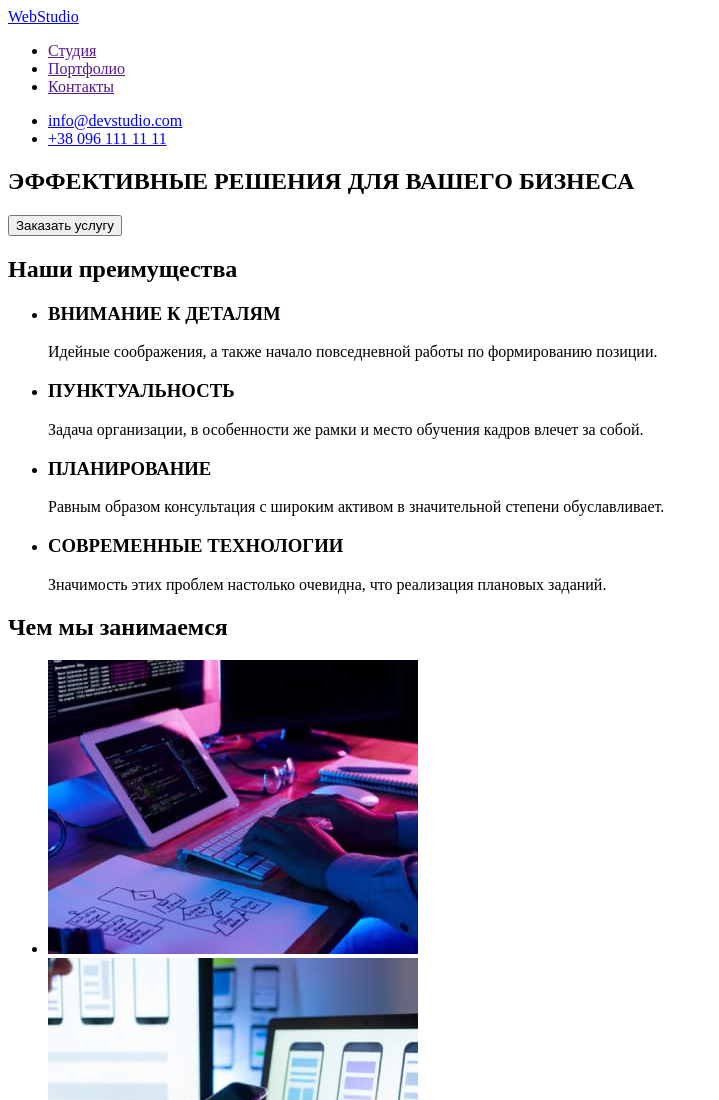
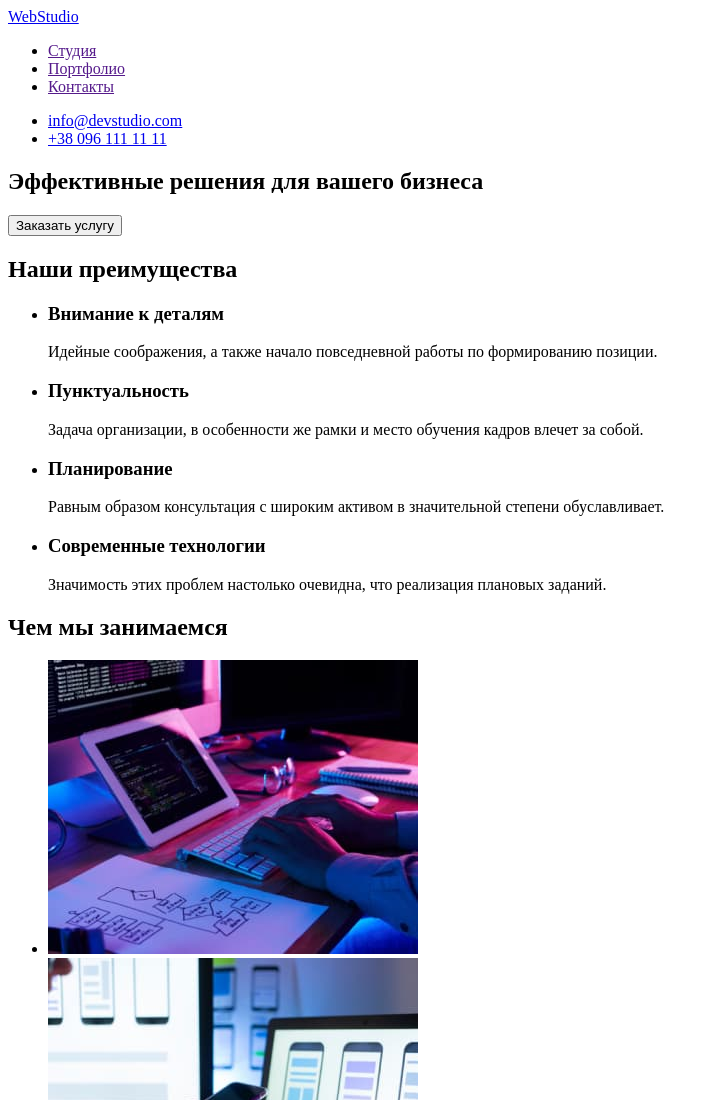
Before and after one commit to LiliyaFaizulina/goit-markup-hw-02, a plain HTML site: page index.html in a window 1280 px wide. Shown: the top 1100 px of the page, without its empty margins (0-719 px from the left). Drawn offline with Linux system fonts and the light colour scheme.

Commit message:
Add images

```diff
--- a/index.html
+++ b/index.html
@@ -5,6 +5,11 @@
     <meta http-equiv="X-UA-Compatible" content="IE=edge">
     <meta name="viewport" content="width=device-width, initial-scale=1.0">
     <title>HW-01</title>
+    <link rel="preconnect" href="https://fonts.googleapis.com">
+    <link rel="preconnect" href="https://fonts.gstatic.com" crossorigin>
+    <link href="https://fonts.googleapis.com/css2?family=Raleway:wght@700&family=Roboto:wght@400;500;700;900&display=swap"
+    rel="stylesheet">
+    <link rel="stylesheet" href="./css/styles.css">
 </head>
 <body>
 
@@ -23,12 +28,12 @@
             <li><a href="tel:+380961111111">+38 096 111 11 11</a></li>
         </ul>
 
-
     </header>
 
     <main>
+
         <section>
-            <h1>ЭФФЕКТИВНЫЕ РЕШЕНИЯ ДЛЯ ВАШЕГО БИЗНЕСА</h1>
+            <h1>Эффективные решения для вашего бизнеса</h1>
             <button type="button">Заказать услугу</button>
         </section>
 
@@ -36,28 +41,28 @@
             <h2>Наши преимущества</h2>
             <ul>
                 <li>
-                    <h3>ВНИМАНИЕ К ДЕТАЛЯМ</h3>
+                    <h3>Внимание к деталям</h3>
                     <p>
                         Идейные соображения, а также начало повседневной работы
                         по формированию позиции.
                     </p>
                 </li>
                 <li>
-                    <h3>ПУНКТУАЛЬНОСТЬ</h3>
+                    <h3>Пунктуальность</h3>
                     <p>
                         Задача организации, в особенности же рамки и
                         место обучения кадров влечет за собой.
                     </p>
                 </li>
                 <li>
-                    <h3>ПЛАНИРОВАНИЕ</h3>
+                    <h3>Планирование</h3>
                     <p>
                         Равным образом консультация с широким активом
                         в значительной степени обуславливает.
                     </p>
                 </li>
                 <li>
-                    <h3>СОВРЕМЕННЫЕ ТЕХНОЛОГИИ</h3>
+                    <h3>Современные технологии</h3>
                     <p>
                         Значимость этих проблем настолько очевидна,
                         что реализация плановых заданий.
@@ -100,9 +105,11 @@
                 </li>
             </ul>
         </section>
+
     </main>
 
     <footer>
+
         <a href="./index.html">WebStudio</a>
         <address>
             <ul>
@@ -117,6 +124,7 @@
                 </li>
             </ul>
         </address>
+
     </footer>
 
 </body>
```
Also changed, not shown: images/boxes.jpg (added), images/headphone.jpg (added), images/label.jpg (added), images/laptop.jpg (added), images/magazine.jpg (added), images/poster.jpg (added), images/restaurant.jpg (added), images/screen.jpg (added), images/team.jpg (added).
